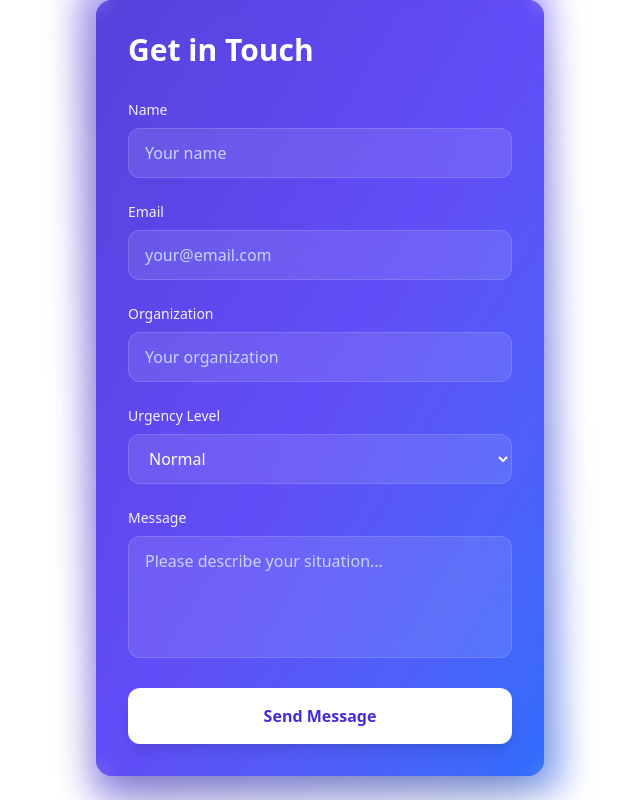
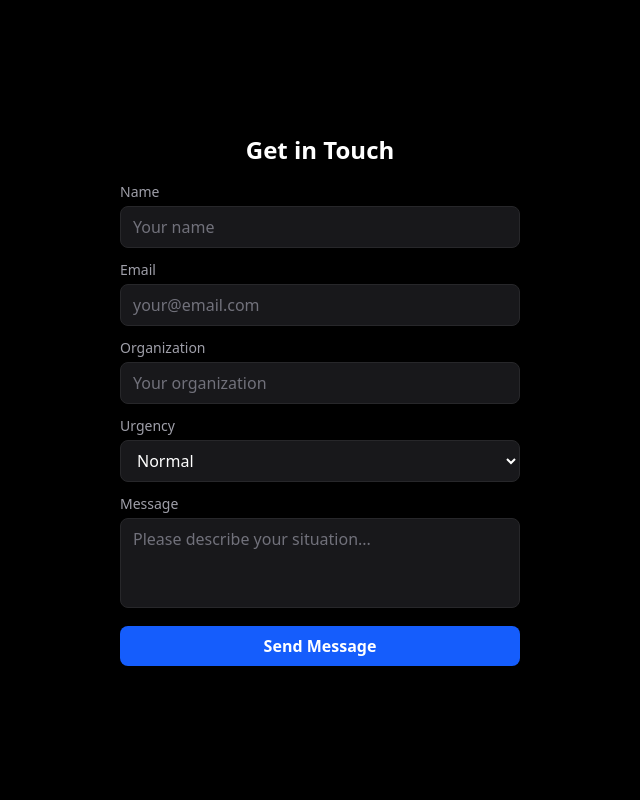
Before and after one commit to Kshitij04Poojary/54-GeoGuardian, a React (Vite) app in the folder frontend/: page /contact in a window 1280 px wide. Shown: the whole page, without its empty margins (320-960 px from the left). Built offline with nearby package versions, Linux system fonts and the light colour scheme.

Commit message:
update contact form
update contact form

```diff
--- a/frontend/src/components/ContactForm.jsx
+++ b/frontend/src/components/ContactForm.jsx
@@ -29,19 +29,18 @@ const ContactForm = () => {
 
   if (isSubmitted) {
     return (
-      <div className="relative max-w-md mx-auto p-8 bg-gradient-to-br from-indigo-700 via-indigo-600 to-blue-600 rounded-2xl shadow-2xl transform transition-all duration-500 ease-in-out">
-        <div className="absolute inset-0 bg-white/10 rounded-2xl backdrop-blur-sm" />
-        <div className="relative text-center">
-          <div className="w-20 h-20 bg-white/20 backdrop-blur-sm rounded-full mx-auto flex items-center justify-center">
-            <svg className="w-10 h-10 text-white" fill="none" stroke="currentColor" viewBox="0 0 24 24">
+      <div className="relative max-w-md mx-auto p-4 bg-black rounded-lg shadow-2xl h-screen flex items-center justify-center">
+        <div className="text-center">
+          <div className="w-16 h-16 bg-zinc-900 rounded-full mx-auto flex items-center justify-center">
+            <svg className="w-8 h-8 text-white" fill="none" stroke="currentColor" viewBox="0 0 24 24">
               <path strokeLinecap="round" strokeLinejoin="round" strokeWidth="2" d="M5 13l4 4L19 7" />
             </svg>
           </div>
-          <h2 className="mt-6 text-3xl font-bold text-white">Thank you!</h2>
-          <p className="mt-3 text-lg text-indigo-50">We'll respond to your message as soon as possible.</p>
+          <h2 className="mt-4 text-2xl font-bold text-white">Thank you!</h2>
+          <p className="mt-2 text-base text-zinc-400">We'll respond to your message as soon as possible.</p>
           <button
             onClick={() => setIsSubmitted(false)}
-            className="mt-8 px-6 py-3 bg-white text-indigo-700 rounded-xl font-semibold hover:bg-indigo-50 transform hover:-translate-y-1 transition-all duration-300 shadow-lg"
+            className="mt-4 px-4 py-2 bg-zinc-800 text-white rounded-lg font-semibold hover:bg-zinc-700 transition-all duration-300"
           >
             Send another message
           </button>
@@ -51,74 +50,71 @@ const ContactForm = () => {
   }
 
   return (
-    <div className="relative max-w-md mx-auto">
-      <div className="absolute inset-0 bg-gradient-to-br from-indigo-700 via-indigo-600 to-blue-600 rounded-2xl transform -rotate-1 scale-105 opacity-50 blur-lg transition-all duration-300" />
-      <div className="relative p-8 bg-gradient-to-br from-indigo-700 via-indigo-600 to-blue-600 rounded-2xl shadow-2xl overflow-hidden">
-        <div className="absolute top-0 left-0 w-full h-full bg-white/10 backdrop-blur-sm" />
-        <div className="relative">
-          <h2 className="text-3xl font-bold text-white mb-8">Get in Touch</h2>
-          <form onSubmit={handleSubmit} className="space-y-6">
-            <div className="space-y-2">
-              <label className="block text-sm font-medium text-indigo-50">Name</label>
+    <div className="h-screen flex items-center justify-center p-4 bg-black">
+      <div className="w-full max-w-md bg-black rounded-lg shadow-2xl p-6">
+        <h2 className="text-2xl font-bold text-white mb-4 text-center">Get in Touch</h2>
+        <form onSubmit={handleSubmit} className="space-y-3">
+          <div>
+            <label className="block text-sm font-medium text-zinc-400 mb-1">Name</label>
             <input
               type="text"
               name="name"
               required
               value={formData.name}
               onChange={handleChange}
-                className="w-full px-4 py-3 bg-white/10 border border-indigo-300/30 rounded-xl text-white placeholder-indigo-200 backdrop-blur-sm focus:ring-2 focus:ring-white/50 focus:border-transparent outline-none transition-all"
+              className="w-full px-3 py-2 bg-zinc-900 border border-zinc-800 rounded-lg text-white placeholder-zinc-500 focus:ring-2 focus:ring-zinc-700 focus:border-transparent outline-none transition-all"
               placeholder="Your name"
             />
           </div>
 
-            <div className="space-y-2">
-              <label className="block text-sm font-medium text-indigo-50">Email</label>
+          <div>
+            <label className="block text-sm font-medium text-zinc-400 mb-1">Email</label>
             <input
               type="email"
               name="email"
               required
               value={formData.email}
               onChange={handleChange}
-                className="w-full px-4 py-3 bg-white/10 border border-indigo-300/30 rounded-xl text-white placeholder-indigo-200 backdrop-blur-sm focus:ring-2 focus:ring-white/50 focus:border-transparent outline-none transition-all"
+              className="w-full px-3 py-2 bg-zinc-900 border border-zinc-800 rounded-lg text-white placeholder-zinc-500 focus:ring-2 focus:ring-zinc-700 focus:border-transparent outline-none transition-all"
               placeholder="your@email.com"
             />
           </div>
 
-            <div className="space-y-2">
-              <label className="block text-sm font-medium text-indigo-50">Organization</label>
+          <div>
+            <label className="block text-sm font-medium text-zinc-400 mb-1">Organization</label>
             <input
               type="text"
               name="organization"
               value={formData.organization}
               onChange={handleChange}
-                className="w-full px-4 py-3 bg-white/10 border border-indigo-300/30 rounded-xl text-white placeholder-indigo-200 backdrop-blur-sm focus:ring-2 focus:ring-white/50 focus:border-transparent outline-none transition-all"
+              className="w-full px-3 py-2 bg-zinc-900 border border-zinc-800 rounded-lg text-white placeholder-zinc-500 focus:ring-2 focus:ring-zinc-700 focus:border-transparent outline-none transition-all"
               placeholder="Your organization"
             />
           </div>
 
-            <div className="space-y-2">
-              <label className="block text-sm font-medium text-indigo-50">Urgency Level</label>
+          <div>
+            <label className="block text-sm font-medium text-zinc-400 mb-1">Urgency</label>
             <select
               name="urgency"
               value={formData.urgency}
               onChange={handleChange}
-                className="w-full px-4 py-3 bg-white/10 border border-indigo-300/30 rounded-xl text-white backdrop-blur-sm focus:ring-2 focus:ring-white/50 focus:border-transparent outline-none transition-all"
+              className="w-full px-3 py-2 bg-zinc-900 border border-zinc-800 rounded-lg text-white focus:ring-2 focus:ring-zinc-700 focus:border-transparent outline-none transition-all"
             >
-                <option value="normal" className="text-indigo-900">Normal</option>
-                <option value="urgent" className="text-indigo-900">Urgent</option>
-                <option value="emergency" className="text-indigo-900">Emergency</option>
+              <option value="normal" className="text-white bg-zinc-900">Normal</option>
+              <option value="urgent" className="text-white bg-zinc-900">Urgent</option>
+              <option value="emergency" className="text-white bg-zinc-900">Emergency</option>
             </select>
           </div>
 
-            <div className="space-y-2">
-              <label className="block text-sm font-medium text-indigo-50">Message</label>
+          <div>
+            <label className="block text-sm font-medium text-zinc-400 mb-1">Message</label>
             <textarea
               name="message"
               required
               value={formData.message}
               onChange={handleChange}
-                rows="4"
-                className="w-full px-4 py-3 bg-white/10 border border-indigo-300/30 rounded-xl text-white placeholder-indigo-200 backdrop-blur-sm focus:ring-2 focus:ring-white/50 focus:border-transparent outline-none transition-all resize-none"
+              rows="3"
+              className="w-full px-3 py-2 bg-zinc-900 border border-zinc-800 rounded-lg text-white placeholder-zinc-500 focus:ring-2 focus:ring-zinc-700 focus:border-transparent outline-none transition-all resize-none"
               placeholder="Please describe your situation..."
             />
           </div>
@@ -126,13 +122,13 @@ const ContactForm = () => {
           <button
             type="submit"
             disabled={isLoading}
-              className={`w-full py-4 px-6 bg-white text-indigo-700 rounded-xl font-semibold
-                ${isLoading ? 'opacity-75 cursor-not-allowed' : 'hover:bg-indigo-50 transform hover:-translate-y-1'}
-                transition-all duration-300 shadow-lg`}
+            className={`w-full py-2 px-4 bg-blue-600 text-white rounded-lg font-semibold cursor-pointer
+              ${isLoading ? 'opacity-75 cursor-not-allowed' : 'hover:bg-blue-800'}
+              transition-all duration-300`}
           >
             {isLoading ? (
               <div className="flex items-center justify-center">
-                  <div className="w-6 h-6 border-t-2 border-indigo-700 border-solid rounded-full animate-spin" />
+                <div className="w-5 h-5 border-t-2 border-white border-solid rounded-full animate-spin" />
                 <span className="ml-2">Sending...</span>
               </div>
             ) : (
@@ -142,7 +138,6 @@ const ContactForm = () => {
         </form>
       </div>
     </div>
-    </div>
   );
 };
 
```
Lines whose indentation alone changed are shown as unchanged.
